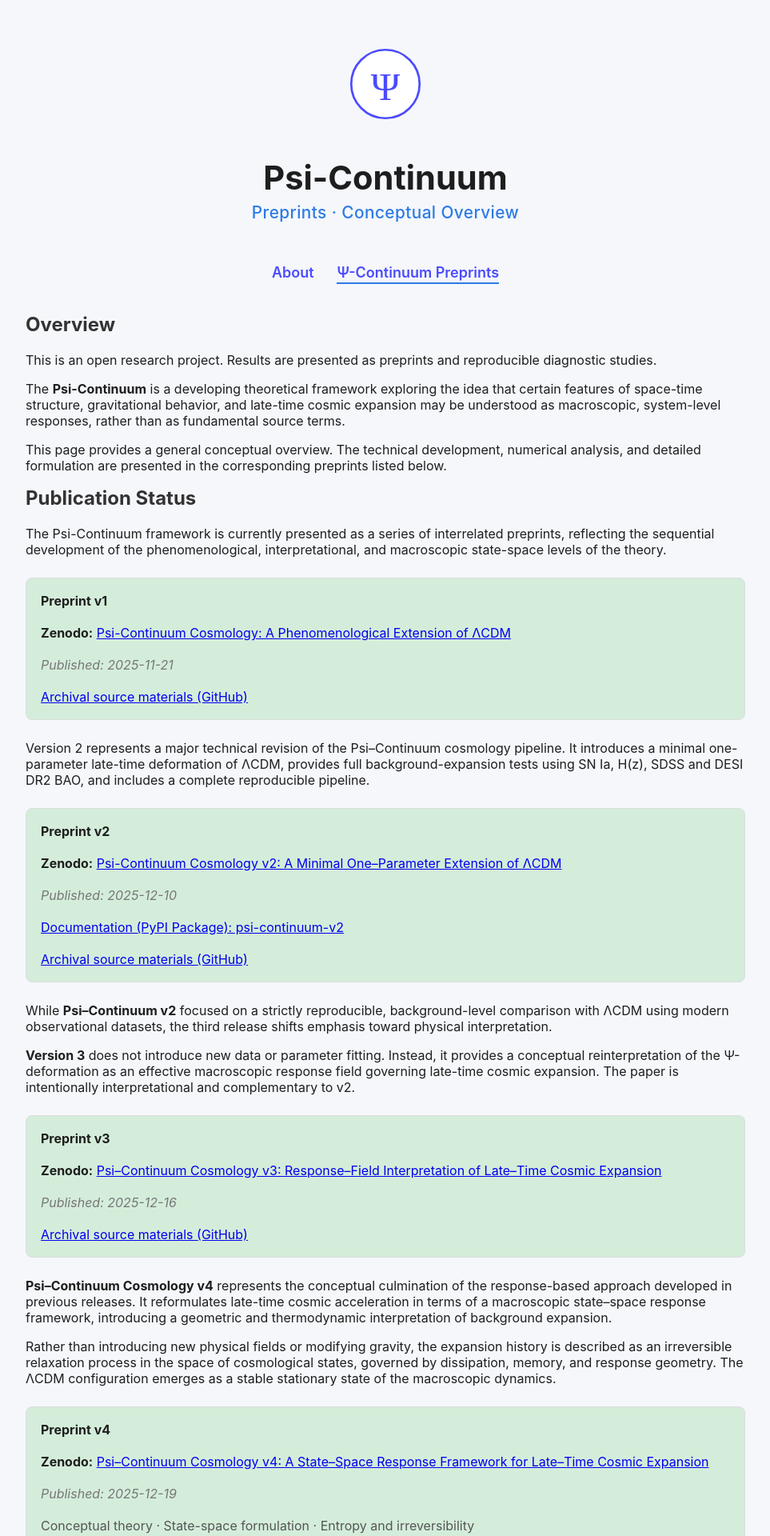
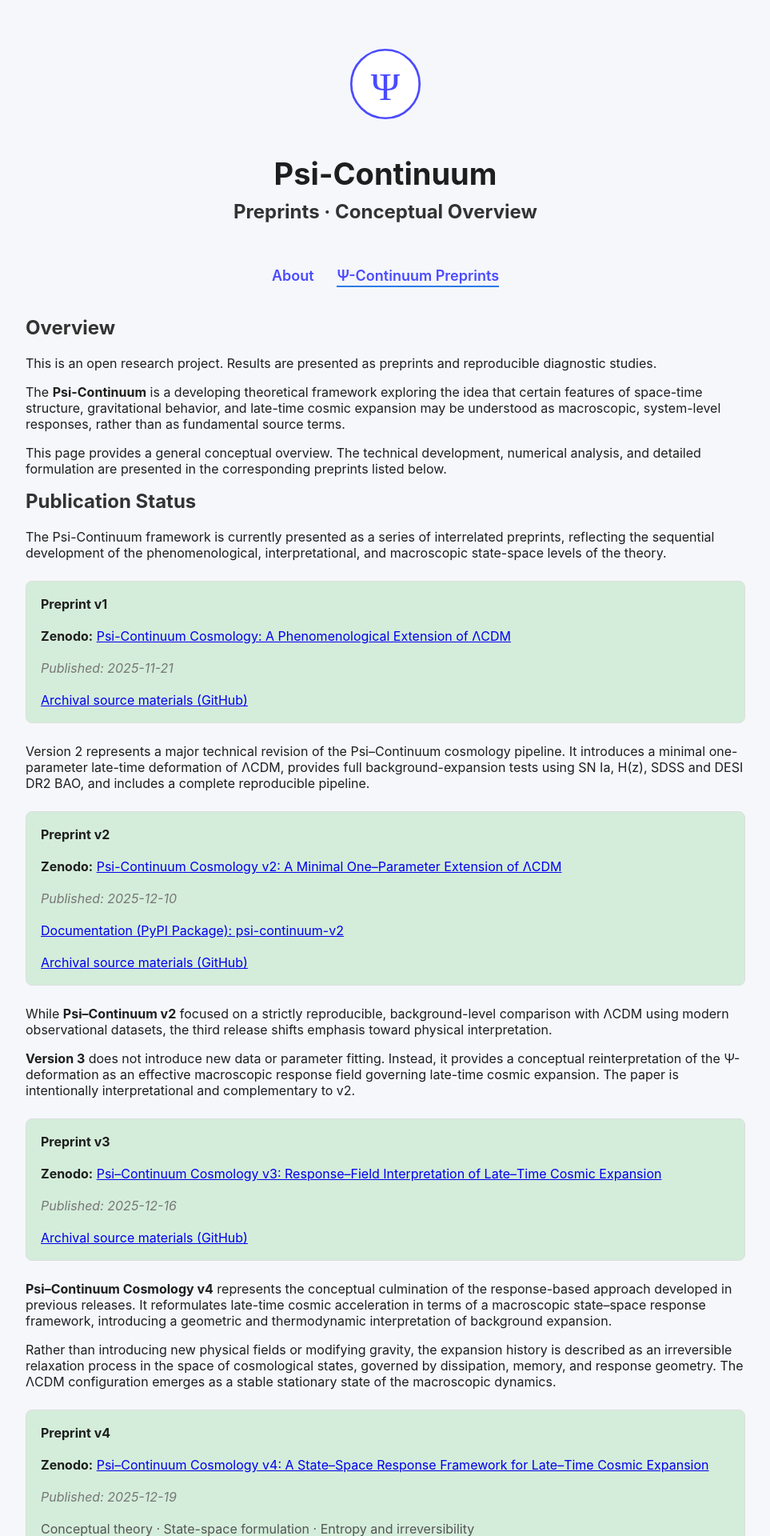
Before and after one commit to dmitrylife/Dmitrylife.github.io, a Jekyll site: the page theory.html, which Jekyll copies as it is, in a window 1280 px wide. Shown: the top 1920 px of the page at 80% size, without its empty margins (158-1121 px from the left). Built offline with Jekyll 4.4.1, drawn with Linux system fonts in a browser that asks for light colours.

Commit message:
General update

```diff
--- a/theory.html
+++ b/theory.html
@@ -21,19 +21,6 @@
         .titlesmall {
             margin-top: -8px;
             color: #555;
-        }
-
-        .site-title {
-            font-size: 2.6rem;
-            margin-bottom: 6px;
-        }
-
-        .section-title {
-            font-size: 1.3rem;
-            font-weight: 500;
-            color: #2c7be5;
-            letter-spacing: 0.02em;
-            margin-top: 0;
         }
 
         nav a.active {
```
